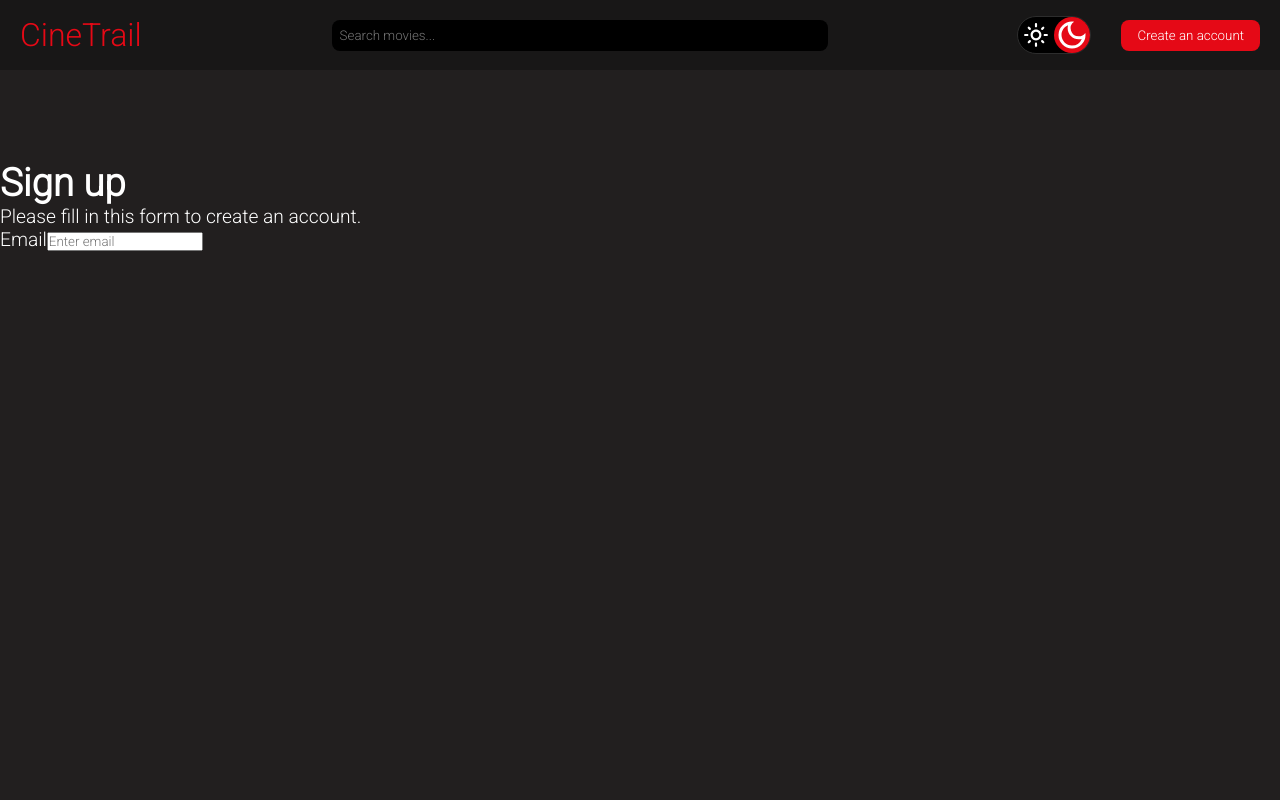
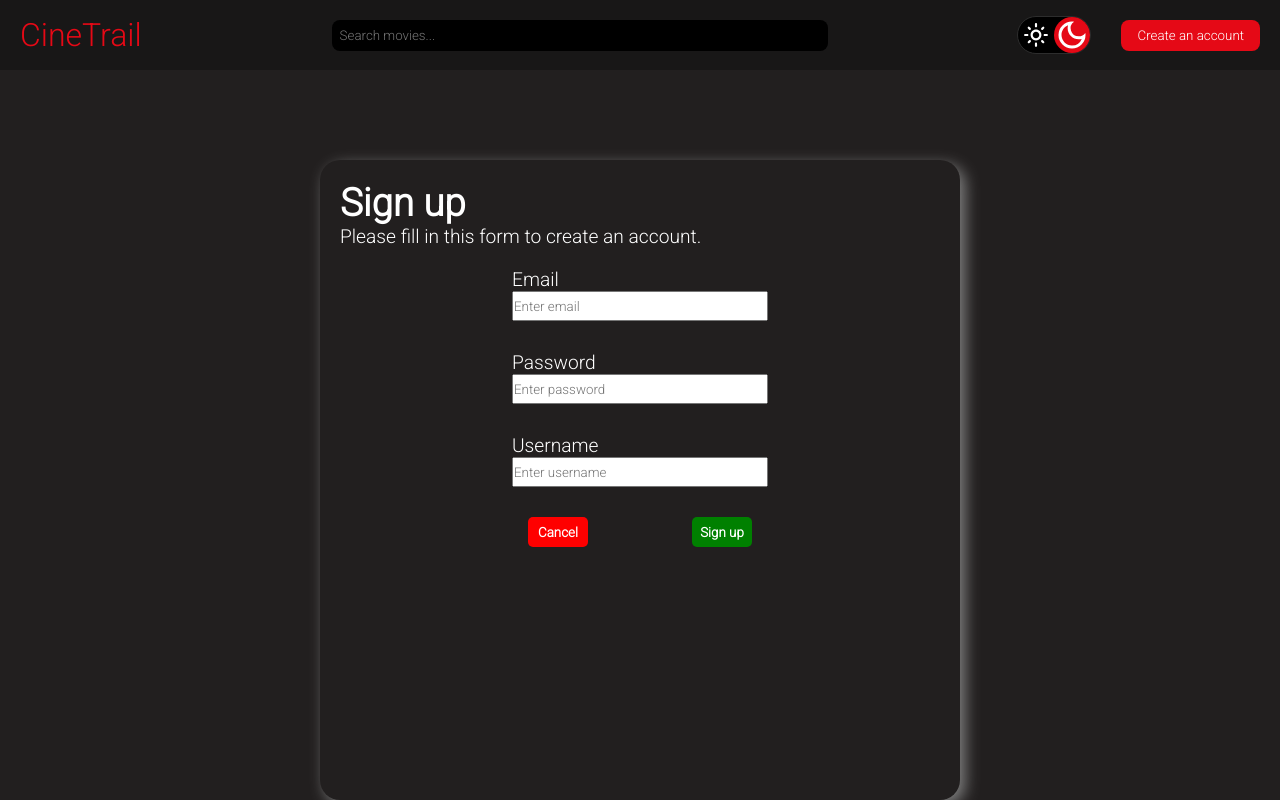
Before and after one commit to Asadlion92/CineTrail, a React (Vite) app: page /signup in a window 1280 px wide. Built offline with nearby package versions, Linux system fonts and the light colour scheme; no server answers.

Commit message:
almost done signup page

```diff
--- a/src/components/Users/Sign.css
+++ b/src/components/Users/Sign.css
@@ -3,4 +3,60 @@
     color: white;
     font-size: 1.2rem;
     padding-top: 20vh;
+    display: flex;
+    justify-content: center;
+
 }
+
+.signup-form-header {
+    display: flex;
+    flex-direction: column;
+    width: 100%;
+    padding: 20px 20px;
+}
+
+.signup-form {
+    display: flex;
+    flex-direction: column;
+    align-items: center;
+    width: 50%;
+    border-radius: 20px;
+    box-shadow: 5px 5px 15px grey;
+}
+
+.signup-form-labels {
+    display: flex;
+    flex-direction: column;
+    width: 40%;
+    padding-bottom: 30px;
+}
+
+.signup-form-labels input {
+    height: 30px;
+}
+
+.signup-form-button-container {
+    width: 35%;
+    display: flex;
+    justify-content: space-between;
+}
+
+.cancel-btn {
+    background-color: red;
+    color: white;
+    border: none;
+    border-radius: 5px;
+    height: 30px;
+    width: 60px;
+    font-weight: bold;
+}
+
+.signup-btn {
+    background-color: green;
+    color: white;
+    border: none;
+    border-radius: 5px;
+    height: 30px;
+    width: 60px;
+    font-weight: bold;
+}
--- a/src/components/Users/Signup.jsx
+++ b/src/components/Users/Signup.jsx
@@ -5,14 +5,28 @@ function Signup() {
   return (
     <div className='sign-container'>
         <form className='signup-form'>
-            <div className=''>
+            <div className='signup-form-header'>
                 <h1>Sign up</h1>
                 <p>Please fill in this form to create an account.</p>
             </div>
-            <div>
+            <div className='signup-form-labels'>
                 <label htmlFor="email">Email</label>
                 <input type="email" placeholder='Enter email' id='email' required />
             </div>
+            <div className='signup-form-labels'>
+                <label htmlFor="pwd">Password</label>
+                <input type="password" placeholder='Enter password' id='pwd' required />
+            </div>
+            <div className='signup-form-labels'>
+                <label htmlFor="username">Username</label>
+                <input type="text" placeholder='Enter username' id='username' required />
+            </div>
+            <div className='signup-form-button-container'>
+              <button className='cancel-btn'>Cancel</button>
+              <button className='signup-btn'>Sign up</button>
+            </div>
+
+
         </form>
     </div>
   )
```
